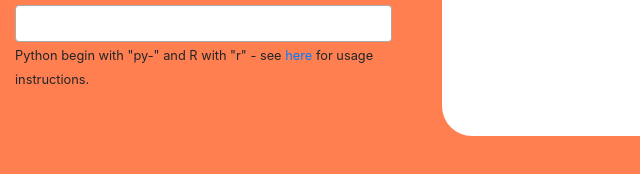
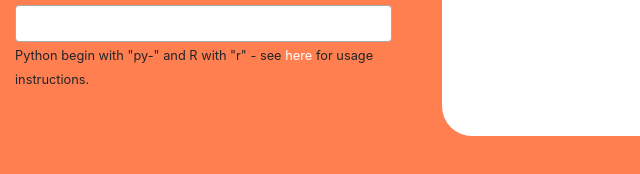
Before and after one commit to autamus/chef-wasm, a plain HTML site: page docs/index.html in a window 1280 px wide. Shown: the part 170-344 px from the top of the page, 0-640 px from the left. Drawn offline with nearby package versions, Linux system fonts and the light colour scheme; no server answers.

Commit message:
wrong link
Signed-off-by: vsoch <vsoch@users.noreply.github.com>

```diff
--- a/docs/index.html
+++ b/docs/index.html
@@ -26,7 +26,7 @@
 			    <label for="exampleFormControlSelect1">Select Autamus Packages</label>
     			<select multiple class="form-control" id="packages">
     			</select>
-			<small>Python begin with "py-" and R with "r" - see <a href="https://github.com/autamus/chef-wasm#chef-wasm" target="_blank">here</a> for usage instructions.</small>
+			<small>Python begin with "py-" and R with "r" - see <a href="https://github.com/autamus/chef-wasm#usage" style="color:white" target="_blank">here</a> for usage instructions.</small>
 	               <input style="display:none" id="download" type="submit" value="Download" style="height:50px">
   			</div>
                       <script src='https://cdnjs.cloudflare.com/ajax/libs/jquery/2.1.3/jquery.min.js'></script>
```
